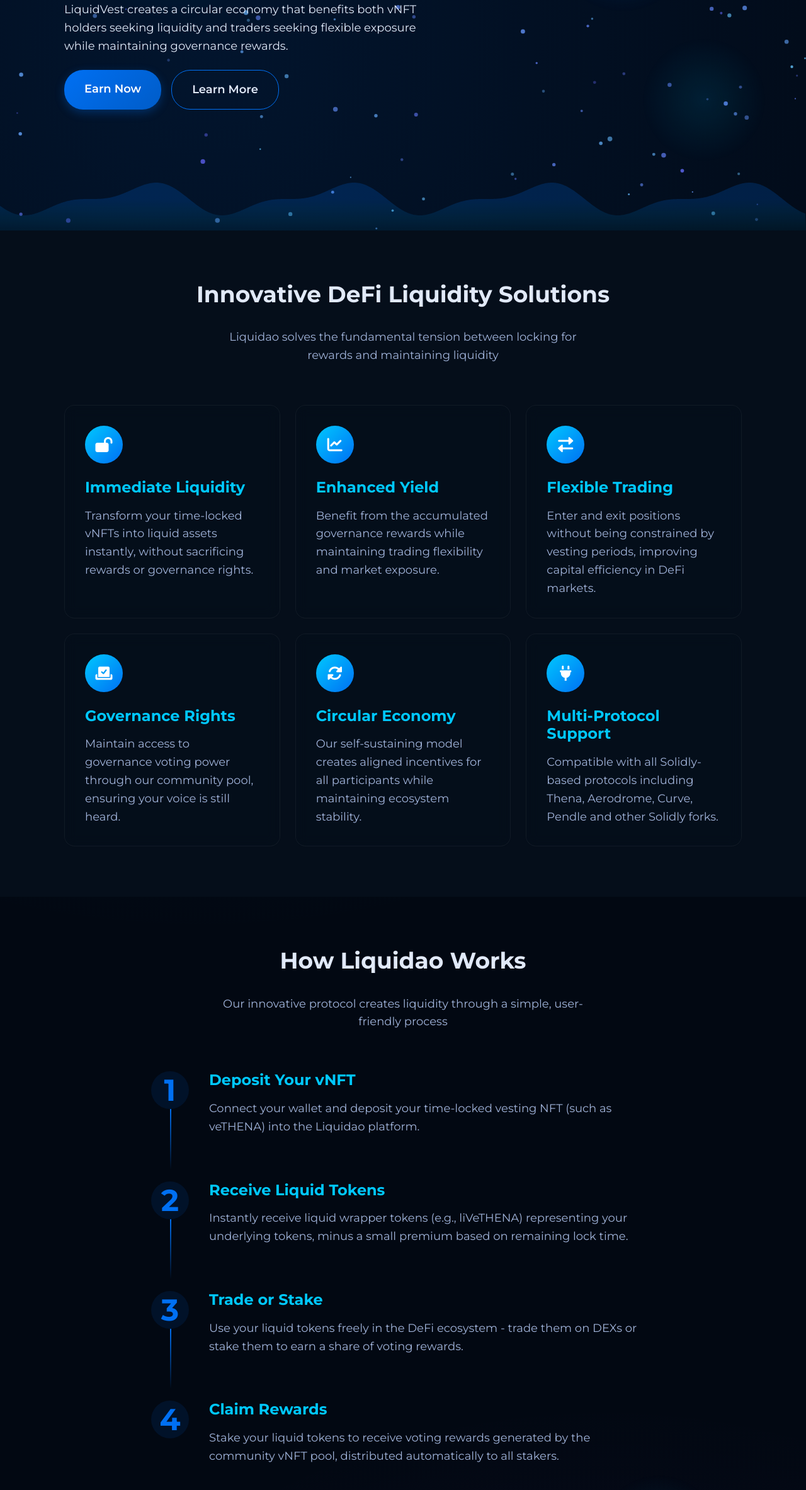
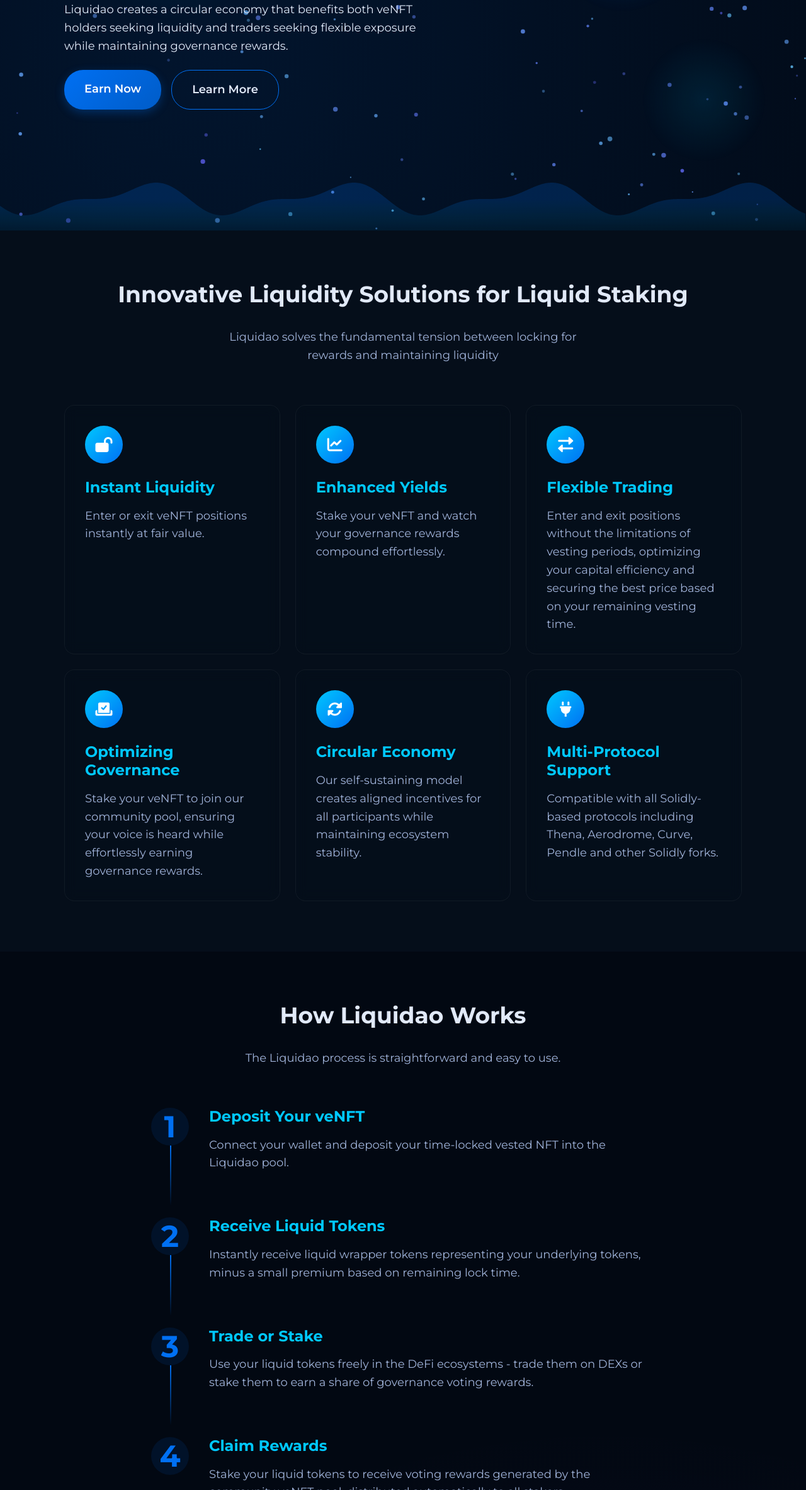
Before and after one commit to steeminator3000/landing, a plain HTML site: page index.html in a window 1280 px wide. Shown: the part 434-2800 px from the top of the page at 63% size. Drawn offline with Linux system fonts and the light colour scheme; animation ran at ten frames a second.

Commit message:
Update index.html
text change

```diff
--- a/index.html
+++ b/index.html
@@ -3,7 +3,7 @@
 <head>
     <meta charset="UTF-8">
     <meta name="viewport" content="width=device-width, initial-scale=1.0">
-    <title>Liquidao - Unlocking Liquidity for Time-Locked DeFi Assets</title>
+    <title>Liquidao - Optimizing Governance, Maximizing Yields</title>
 
     <!-- External Fonts and Icons -->
     <link href="https://cdnjs.cloudflare.com/ajax/libs/font-awesome/6.0.0-beta3/css/all.min.css" rel="stylesheet">
@@ -1559,7 +1559,7 @@
                     <li><a href="#features">Features</a></li>
                     <li><a href="#how-it-works">How It Works</a></li>
                     <li><a href="#ecosystems">Ecosystems</a></li>
-                    <li><a href="#" class="btn btn-primary">Launch App</a></li>
+                    <li><a href="#" class="btn btn-primary">Open App</a></li>
                 </ul>
             </nav>
         </div>
@@ -1572,9 +1572,9 @@
             <canvas id="liquidCanvas" aria-hidden="true"></canvas>
             <div class="container">
                 <div class="hero-content fade-in">
-                    <span class="hero-tagline">Unlock Liquidity For vNFTs</span>
-                    <h1>Unlock the Power of Your Time-Locked DeFi Assets</h1>
-                    <p>LiquidVest creates a circular economy that benefits both vNFT holders seeking liquidity and traders seeking flexible exposure while maintaining governance rewards.</p>
+                    <span class="hero-tagline">Unlock Liquidity For veNFTs</span>
+                    <h1>Optimizing Governance, Maximizing Yields</h1>
+                    <p>Liquidao creates a circular economy that benefits both veNFT holders seeking liquidity and traders seeking flexible exposure while maintaining governance rewards.</p>
                     <div class="btn-group">
                         <a href="#" class="btn btn-primary btn-lg btn-hover-effect">Earn Now</a>
                         <a href="#how-it-works" class="btn btn-secondary btn-lg">Learn More</a>
@@ -1593,29 +1593,29 @@
         <section class="features bg-dark" id="features">
             <div class="container">
                 <div class="section-header fade-in">
-                    <h2>Innovative DeFi Liquidity Solutions</h2>
+                    <h2>Innovative Liquidity Solutions for Liquid Staking</h2>
                     <p>Liquidao solves the fundamental tension between locking for rewards and maintaining liquidity</p>
                 </div>
                 <div class="grid grid-auto-fit stagger-fade-in">
                     <div class="feature-card">
                         <div class="feature-icon"><i class="fas fa-lock-open"></i></div>
-                        <h3>Immediate Liquidity</h3>
-                        <p>Transform your time-locked vNFTs into liquid assets instantly, without sacrificing rewards or governance rights.</p>
+                        <h3>Instant Liquidity</h3>
+                        <p>Enter or exit veNFT positions instantly at fair value.</p>
                     </div>
                     <div class="feature-card">
                         <div class="feature-icon"><i class="fas fa-chart-line"></i></div>
-                        <h3>Enhanced Yield</h3>
-                        <p>Benefit from the accumulated governance rewards while maintaining trading flexibility and market exposure.</p>
+                        <h3>Enhanced Yields</h3>
+                        <p>Stake your veNFT and watch your governance rewards compound effortlessly.</p>
                     </div>
                     <div class="feature-card">
                         <div class="feature-icon"><i class="fas fa-exchange-alt"></i></div>
                         <h3>Flexible Trading</h3>
-                        <p>Enter and exit positions without being constrained by vesting periods, improving capital efficiency in DeFi markets.</p>
+                        <p> Enter and exit positions without the limitations of vesting periods, optimizing your capital efficiency and securing the best price based on your remaining vesting time.</p>
                     </div>
                     <div class="feature-card">
                         <div class="feature-icon"><i class="fas fa-vote-yea"></i></div>
-                        <h3>Governance Rights</h3>
-                        <p>Maintain access to governance voting power through our community pool, ensuring your voice is still heard.</p>
+                        <h3>Optimizing Governance</h3>
+                        <p>Stake your veNFT to join our community pool, ensuring your voice is heard while effortlessly earning governance rewards.</p>
                     </div>
                     <div class="feature-card">
                         <div class="feature-icon"><i class="fas fa-sync-alt"></i></div>
@@ -1638,15 +1638,15 @@
             <div class="container">
                 <div class="section-header fade-in">
                     <h2>How Liquidao Works</h2>
-                    <p>Our innovative protocol creates liquidity through a simple, user-friendly process</p>
+                    <p>The Liquidao process is straightforward and easy to use.</p>
                 </div>
                 <div class="narrow-container stagger-fade-in">
                     <div class="step">
                         <div class="step-number">1</div>
                         <div class="step-connector"></div>
                         <div class="step-content">
-                            <h3>Deposit Your vNFT</h3>
-                            <p>Connect your wallet and deposit your time-locked vesting NFT (such as veTHENA) into the Liquidao platform.</p>
+                            <h3>Deposit Your veNFT</h3>
+                            <p>Connect your wallet and deposit your time-locked vested NFT into the Liquidao pool.</p>
                         </div>
                     </div>
                     <div class="step">
@@ -1654,7 +1654,7 @@
                         <div class="step-connector"></div>
                         <div class="step-content">
                             <h3>Receive Liquid Tokens</h3>
-                            <p>Instantly receive liquid wrapper tokens (e.g., liVeTHENA) representing your underlying tokens, minus a small premium based on remaining lock time.</p>
+                            <p>Instantly receive liquid wrapper tokens representing your underlying tokens, minus a small premium based on remaining lock time.</p>
                         </div>
                     </div>
                     <div class="step">
@@ -1662,14 +1662,14 @@
                         <div class="step-connector"></div>
                         <div class="step-content">
                             <h3>Trade or Stake</h3>
-                            <p>Use your liquid tokens freely in the DeFi ecosystem - trade them on DEXs or stake them to earn a share of voting rewards.</p>
+                            <p>Use your liquid tokens freely in the DeFi ecosystems - trade them on DEXs or stake them to earn a share of governance voting rewards.</p>
                         </div>
                     </div>
                     <div class="step">
                         <div class="step-number">4</div>
                         <div class="step-content">
                             <h3>Claim Rewards</h3>
-                            <p>Stake your liquid tokens to receive voting rewards generated by the community vNFT pool, distributed automatically to all stakers.</p>
+                            <p>Stake your liquid tokens to receive voting rewards generated by the community veNFT pool, distributed automatically to all stakers.</p>
                         </div>
                     </div>
                 </div>
@@ -1716,7 +1716,7 @@
             <div class="container">
                 <div class="section-header fade-in">
                     <h2>Compatible Ecosystems</h2>
-                    <p>Liquidao works seamlessly with all Solidly-based protocols</p>
+                    <p>Liquidao works with all Solidly-based protocols</p>
                 </div>
                 <div class="ecosystem-logos stagger-fade-in">
                     <div class="logo-item"><span>THENA</span></div>
@@ -1736,7 +1736,7 @@
                     <br>&nbsp;&nbsp;<span class="code-keyword">const</span> lockTimeRemaining = <span class="code-keyword">await</span> vNFT.getLockTimeRemaining(tokenId);
                     <br>&nbsp;&nbsp;<span class="code-keyword">const</span> premium = calculatePremium(lockTimeRemaining);
                     <br>
-                    <br>&nbsp;&nbsp;<span class="code-comment">// Deposit the vNFT and receive liquid tokens</span>
+                    <br>&nbsp;&nbsp;<span class="code-comment">// Deposit the veNFT and receive liquid tokens</span>
                     <br>&nbsp;&nbsp;<span class="code-keyword">const</span> liquidTokens = <span class="code-keyword">await</span> Liquidao.deposit(tokenId, premium);
                     <br>&nbsp;&nbsp;<span class="code-function">return</span> liquidTokens;
                     <br>}
@@ -1750,8 +1750,8 @@
             <div class="container">
                 <div class="cta-container fade-in">
                     <div class="cta-content">
-                        <h2>Ready to Unlock Your Liquidity?</h2>
-                        <p>Join the Liquidao protocol and transform your time-locked DeFi assets into liquid capital while maintaining governance rights and rewards.</p>
+                        <h2>Ready to optimize your governance power and maximize your rewards?</h2>
+                        <p>Join the Liquidao protocol, delegate your voting power, and be part of a superior governance experience.</p>
                         <a href="#" class="btn btn-primary btn-lg btn-hover-effect">Launch App</a>
                     </div>
                     <div class="cta-visual">
@@ -1796,8 +1796,8 @@
                     <h4>Community</h4>
                     <ul>
                         <li><a href="#">Forum</a></li>
-                        <li><a href="#">Discord</a></li>
-                        <li><a href="#">Twitter</a></li>
+                        <li><a href="https://discord.gg/AEHBPuyVWF">Discord</a></li>
+                        <li><a href="https://x.com/Liquidaofi">Twitter</a></li>
                         <li><a href="#">Blog</a></li>
                     </ul>
                 </div>
```
